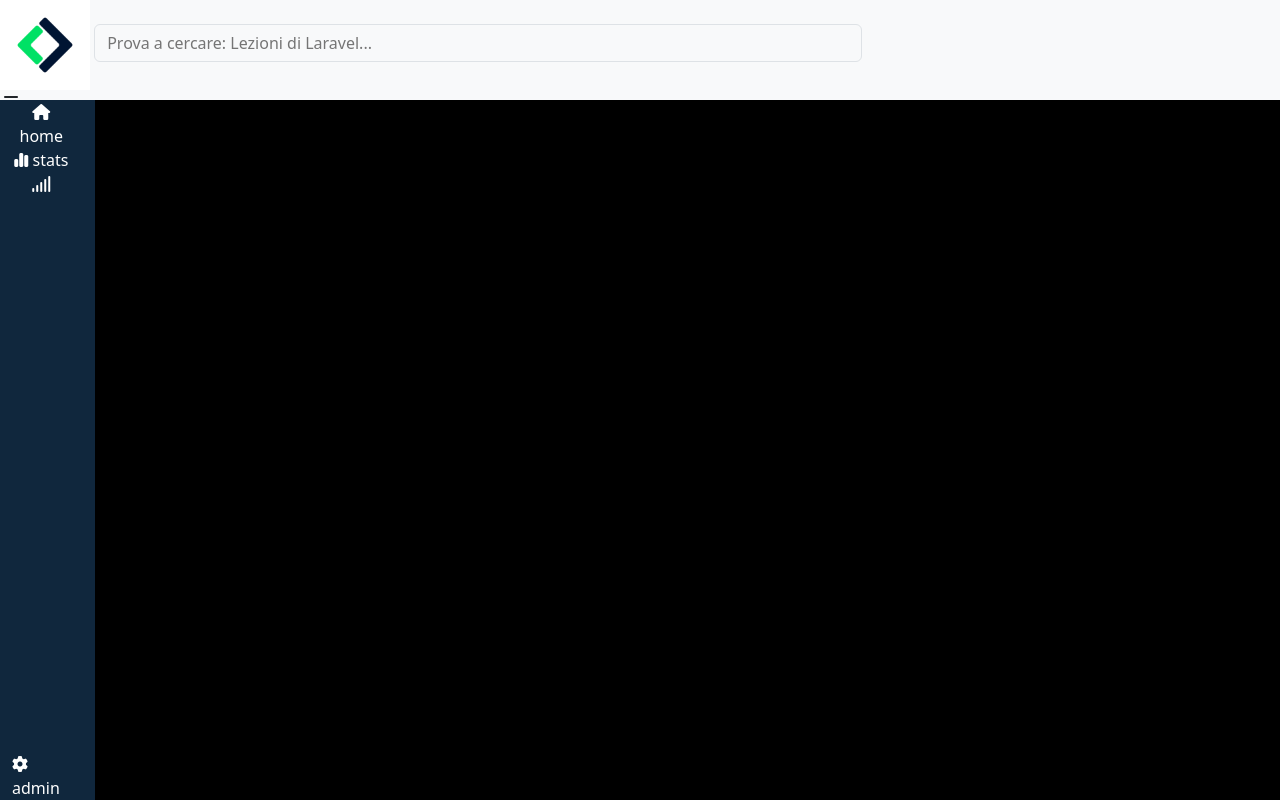
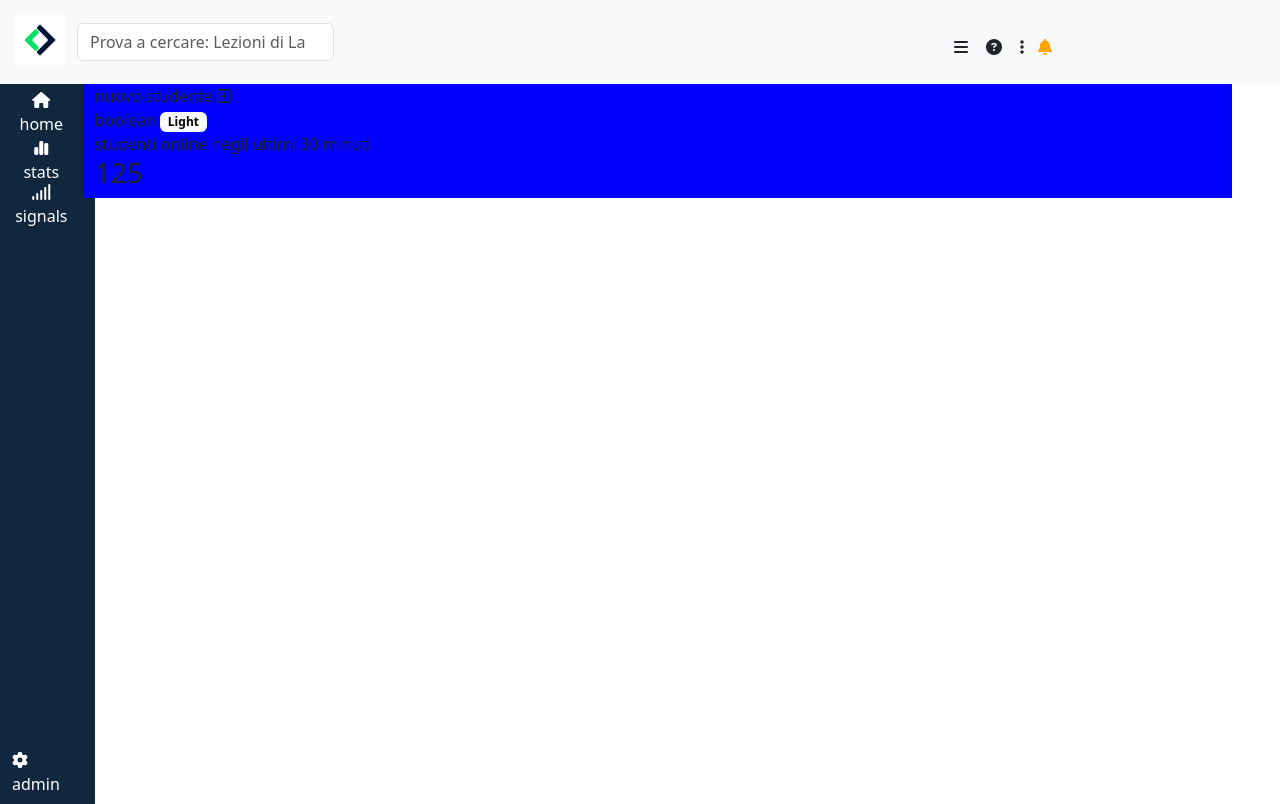
Before and after one commit to gbldmn/html-css-bootstrap-dashboard, a plain HTML site: page index.html in a window 1280 px wide. Drawn offline with nearby package versions, Linux system fonts and the light colour scheme.

Commit message:
basis-blue

```diff
--- a/file.css/style.css
+++ b/file.css/style.css
@@ -1,9 +1,6 @@
 
-.column {
-    display: flex;
-    flex-direction: column;
-    justify-content: space-around;
-}
+
+
 .debug {
     /* width: 100px; */
     height: 100px;
@@ -12,11 +9,15 @@
 }
 
 .header{
-    height: 100px;
+   padding: 15px;
+   display: flex;
+}
+.logo {
+   height: 50px;
 }
 
 .height-custom{
-    height: calc(100% - 100px);
+    height: calc(100% - 80px);
 }
 .space-between {
     justify-content: space-between;
@@ -28,24 +29,28 @@
 .bg-side {
     background-color:#10273D ;
 }
-.impostazioni {
-    display: inline-block;
-    width: 60%;
-    padding: 0.375rem 0.75rem;
-    font-size: 1rem;
-    font-weight: 400;
-    line-height: 1.5;
-    color: var(--bs-body-color);
-    background-color: var(--bs-form-control-bg);
-    background-clip: padding-box;
-    border: var(--bs-border-width) solid var(--bs-border-color);
-    -webkit-appearance: none;
-    -moz-appearance: none;
-    appearance: none;
-    border-radius: 0.375rem;
-    transition: border-color .15s ease-in-out,box-shadow .15s ease-in-out;
-}
 
 .text-yellow {
     color: orange;
 }
+.gr{
+    width: 70%;
+}
+
+.top {
+margin-top: 20px;
+}
+.left {
+    margin-left: 10px;
+}
+.top-1 {
+    margin-top: 24px;
+}
+
+/* main */
+
+.basis-blue {
+    height: calc(100% -180px);
+    background-color: blue;
+
+}
--- a/index.html
+++ b/index.html
@@ -10,42 +10,57 @@
     <title>Document</title>
 </head>
 <body>
-    <div class="vh-100 bg-black">
+    <div class="vh-100 ">
         <div class="header bg-light">
-            <img src="img/mobile-logo.png" height="90%" alt="">
-            <input class="impostazioni" list="datalistOptions" id="exampleDataList" placeholder="Prova a cercare: Lezioni di Laravel...">
-              <datalist id="datalistOptions">
-              <option value="San Francisco">
-              <option value="New York">
-              <option value="Seattle">
-              <option value="Los Angeles">
-              <option value="Chicago">
-            </datalist>
-            <i class="fa-solid fa-bars p-1 d-none d-sm-block  "></i>
-            <i class="fa-solid fa-circle-question p-1 d-none d-sm-block  "></i>
-            <i class="fa-solid fa-ellipsis-vertical p-1  d-none d-sm-block "></i>
-            <i class="fa-solid fa-bell text-yellow p-1 "></i>
+            <img class="logo" src="img/mobile-logo.png" alt="">
+
+            <nav class="navbar gr">
+                <div class="container-fluid">
+                  <form class="d-flex bg" role="search">
+                    <input class="form-control" type="search" placeholder="Prova a cercare: Lezioni di Laravel" aria-label="search">
+                  </form>
+                </div>
+              </nav>
+
+            <i class="fa-solid fa-bars p-1 d-none d-sm-block top left"></i>
+            <i class="fa-solid fa-circle-question p-1 d-none d-sm-block top left"></i>
+            <i class="fa-solid fa-ellipsis-vertical p-1  d-none d-sm-block top left"></i>
+            <i class="fa-solid fa-bell text-yellow top-1 left"></i>
         </div>
+
         <div class="container-fluid height-custom">
             <div class="row h-100">
-                <div class="side col-1 bg-side row flex-column space-between text-left">
+                <div class="side col-2 col-md-1 bg-side row flex-column space-between text-left">
 
                         <div class="box text-center">
-                            <i class="fa-solid fa-house text-white"></i>
-                            <span class="text-white">home</span>
-                            <i class="fa-solid fa-chart-simple text-white"></i>
-                            <span class="text-white">stats</span>
+                            <i class="fa-solid fa-house text-white d-block mt-2 mb-1"></i>
+                            <span class="text-white d-none d-sm-block">home</span>
+                            <i class="fa-solid fa-chart-simple text-white mb-1"></i>
+                            <span class="text-white d-none d-sm-block">stats</span>
 
-                            <i class="fa-solid fa-signal text-white"></i>
-                            <span class="text-white d-sm-none">signals</span>
+                            <i class="fa-solid fa-signal text-white d-block mb-1"></i>
+                            <span class="text-white d-none d-sm-block">signals</span>
                         </div>
                         <div class="box">
-                            <i class="fa-solid fa-gear text-white"></i>
-                            <span class="text-white">admin</span>
+                            <i class="fa-solid fa-gear text-white d-block mb-1"></i>
+                            <span class="text-white d-none d-sm-block mb-2">admin</span>
                         </div>
 
                 </div>
-                <div class="main col-11"></div>
+                <div class="main col-10 col-md-11">
+                    <div class="basis-blue row col-12">
+                        <div>nuovo studente <i class="fa-regular fa-square-plus"></i> </div>
+                        <div>
+                           <span> boolean</span>
+                           <span class="badge text-bg-light">Light</span>
+                        </div>
+                        <div>
+                            <span>studenti online negli ultimi 30 minuti</span>
+                            <h3>125</h3>
+                        </div>
+
+                    </div>
+                </div>
 
 
 
```
